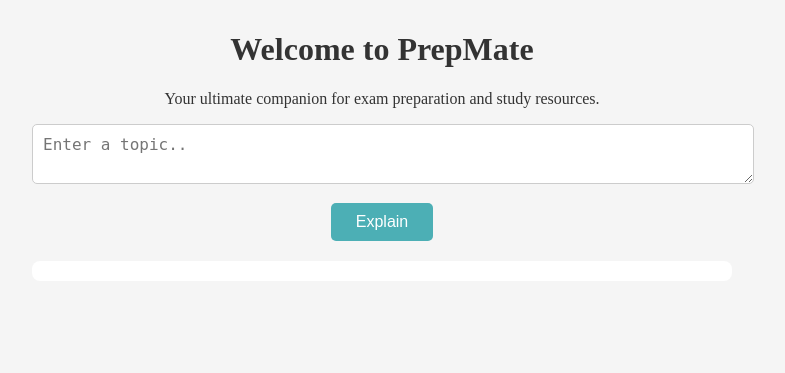
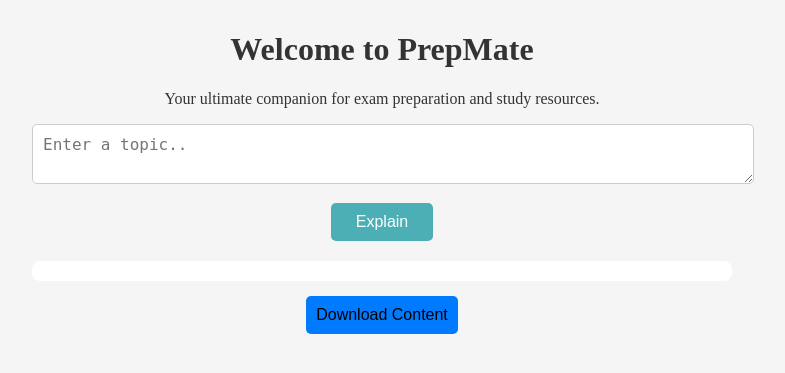
Before and after one commit to supri22tech/PrepMate-hackathon, a Flask app: page / in a window 1280 px wide. Shown: the top 373 px of the page, without its empty margins (258-1043 px from the left). Run offline with Flask 3, Linux system fonts and the light colour scheme.

Commit message:
add download button

```diff
--- a/static/script.js
+++ b/static/script.js
@@ -13,3 +13,17 @@ document.getElementById("ExplainButton").addEventListener("click",async function
 
     document.getElementById('result').innerHTML = marked.parse(data.explanation);
 });
+
+document.getElementById("downloadBtn").addEventListener("click", function() {
+    const content = document.getElementById('result').innerText;
+
+    const blob = new Blob([content], { type: 'text/plain' });
+    const url = URL.createObjectURL(blob);
+
+    const link = document.createElement('a');
+    link.href = url;
+    link.download = 'prepmate-notes.txt';  // filename, e.g. 'prepmate-notes.txt'
+    link.click();
+
+    URL.revokeObjectURL(url);
+});
--- a/static/style.css
+++ b/static/style.css
@@ -22,7 +22,7 @@ textarea {
     padding: 10px;
     font-size: 16px;
     border-radius: 5px;
-    border: 1px solid, #ccc;
+    border: 1px solid #ccc;
 }
 
 button {
@@ -44,3 +44,18 @@ button {
     border-radius: 8px;
     line-height: 1.6;
 }
+
+.download-btn{
+    background-color: #007bff;
+    color: #000;
+    border:none;
+    padding: 10px ;
+    font-size: 16px;
+    border-radius: 5px;
+    cursor: pointer;
+    transition: background-color 0.3s ease;
+}
+
+.download-btn:hover{
+    background-color: #0056b3;
+}
--- a/templates/index.html
+++ b/templates/index.html
@@ -13,9 +13,13 @@
         <textarea id="topicInput" placeholder="Enter a topic.."></textarea>
     <button id="ExplainButton">Explain</button>
 
+
     <div id="result">
         <!-- AI explanation will show here -->
     </div>
+
+    <button id="downloadBtn" class="download-btn">Download Content</button>
+
 
     <script src="{{ url_for('static', filename='script.js') }}"></script>
 
```
